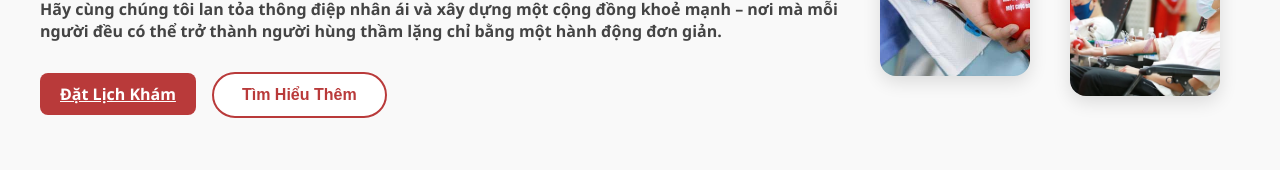
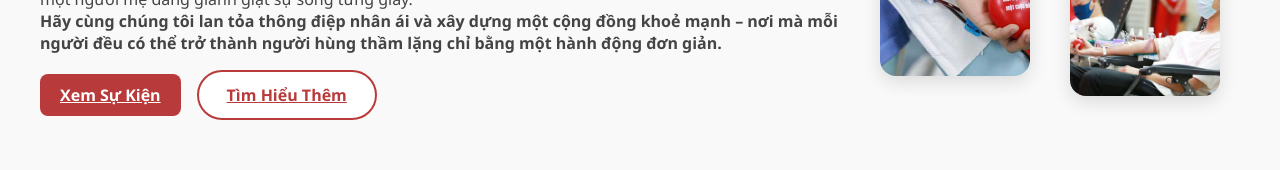
Before and after one commit to Nhwngocne/swp2, a React (Vite) app: page / in a window 1280 px wide. Shown: the part 462-632 px from the top of the page. Built offline with nearby package versions, Linux system fonts and the light colour scheme; no server answers.

Commit message:
add link hỏi đáp

```diff
--- a/src/pages/Home.jsx
+++ b/src/pages/Home.jsx
@@ -148,8 +148,8 @@ const Home = () => {
 
       </div>
       <div className="hero-actions">
-        <Link to="/events" className="btn red">Đặt Lịch Khám</Link>
-        <button className="btn white">Tìm Hiểu Thêm</button>
+        <Link to="/events" className="btn red">Xem Sự Kiện</Link>
+        <Link to ="/Faq" className="btn white">Tìm Hiểu Thêm</Link>
       </div>
     </div>
 
```
